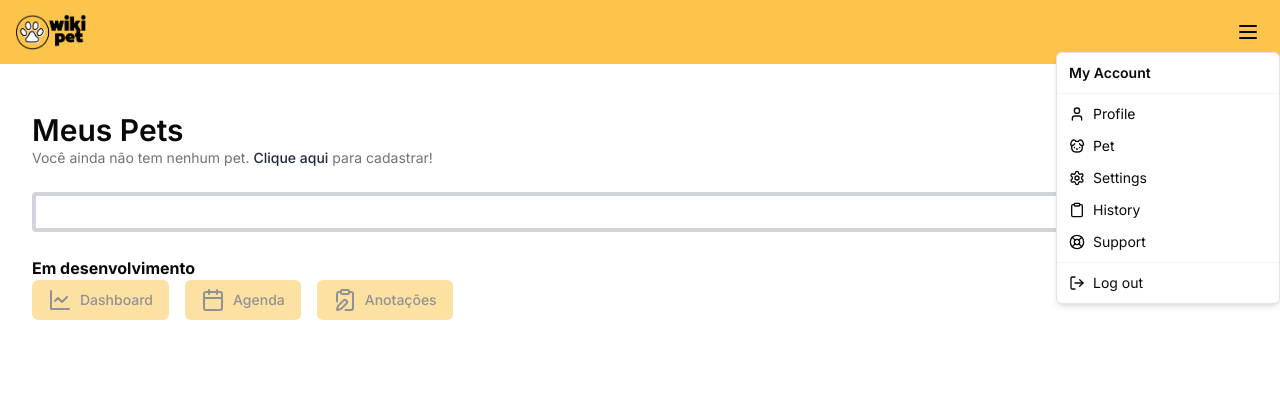
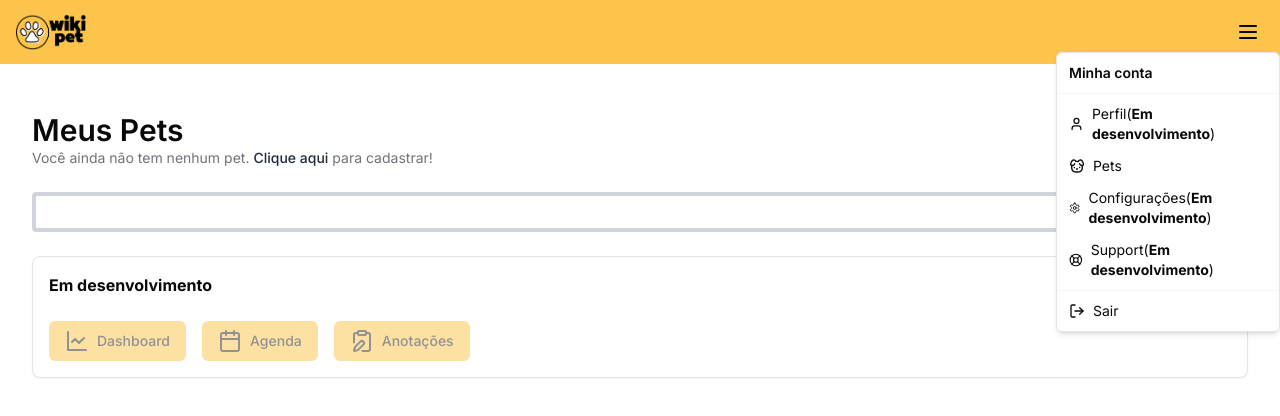
Before and after one commit to PietroKucharski/wiki-pet, a Next.js app: page /pets in a window 1280 px wide. Both pictures are taken after a click on the button 1248 px from the left and 32 px from the top of the page. Shown: the top 416 px of the page. Built offline with nearby package versions, Linux system fonts and the light colour scheme.

Commit message:
Adiciona mensagem 'Em Desenvolvimento' em funcionalidades que estão para ser desenvolvidas

```diff
--- a/src/app/pets/[id]/edit/page.tsx
+++ b/src/app/pets/[id]/edit/page.tsx
@@ -386,23 +386,6 @@ export default function EditPetPage() {
               />
               <FormField
                 control={control}
-                name='peculiarities'
-                render={({ field }) => (
-                  <FormItem>
-                    <FormLabel>Peculiaridades</FormLabel>
-                    <FormControl>
-                      <Textarea
-                        placeholder='Diga-me uma peculiaridade...'
-                        className='resize-none'
-                        {...field}
-                      />
-                    </FormControl>
-                    <FormMessage />
-                  </FormItem>
-                )}
-              />
-              <FormField
-                control={control}
                 name='microchip'
                 render={({ field }) => (
                   <FormItem>
--- a/src/app/pets/[id]/page.tsx
+++ b/src/app/pets/[id]/page.tsx
@@ -94,7 +94,6 @@ export default function Page({ params }: PageProps) {
           />
         </div>
         <div className="text-center font-bold text-xl">{pet.name}</div>
-
         <Tabs defaultValue="about" className="w-full">
           <TabsList className="w-full bg-primary">
             <TabsTrigger className={"w-full"} value="about" defaultChecked>
--- a/src/app/pets/page.tsx
+++ b/src/app/pets/page.tsx
@@ -1,3 +1,4 @@
+
 "use client"
 
 import { useRouter } from "next/navigation"
@@ -113,7 +114,7 @@ export default function Page() {
                               height={100}
                           />
                         </div>
-                    <div className="flex flex-col">
+                        <div className="flex flex-col justify-between">
                           <CardTitle className="line-clamp-2 break-words hyphens-auto">
                             {pet.name}
                           </CardTitle>
@@ -156,7 +157,9 @@ export default function Page() {
               </Pagination>
           )}
           <div className="max-w-full">
+            <Card className="p-4">
               <p className="font-bold">Em desenvolvimento</p>
+              <br/>
               <div className="flex flex-wrap gap-4">
                 <Button className="flex-1 md:flex-none" disabled>
                   <LineChart className="mr-2" />
@@ -171,6 +174,7 @@ export default function Page() {
                   Anotações
                 </Button>
               </div>
+            </Card>
           </div>
         </main>
       </>
--- a/src/components/header/button.tsx
+++ b/src/components/header/button.tsx
@@ -38,7 +38,7 @@ export function Header() {
                     </Button>
                 </DropdownMenuTrigger>
                 <DropdownMenuContent className="w-56">
-                    <DropdownMenuLabel>My Account</DropdownMenuLabel>
+                    <DropdownMenuLabel>Minha conta</DropdownMenuLabel>
                     <DropdownMenuSeparator/>
                     <DropdownMenuGroup>
                         <DropdownMenuItem
@@ -47,29 +47,29 @@ export function Header() {
                             }}
                         >
                             <User className="mr-2 h-4 w-4"/>
-                            <span>Profile</span>
+                            <span>Perfil(<b>Em desenvolvimento</b>)</span>
                         </DropdownMenuItem>
-                        <DropdownMenuItem>
+                        <DropdownMenuItem
+                            onClick={() => {
+                                router.push("/pets")
+                            }}
+                        >
                             <DogIcon className="mr-2 h-4 w-4"/>
-                            <span>Pet</span>
+                            <span>Pets</span>
                         </DropdownMenuItem>
                         <DropdownMenuItem>
                             <Settings className="mr-2 h-4 w-4"/>
-                            <span>Settings</span>
-                        </DropdownMenuItem>
-                        <DropdownMenuItem>
-                            <Clipboard className="mr-2 h-4 w-4"/>
-                            <span>History</span>
+                            <span>Configurações(<b>Em desenvolvimento</b>)</span>
                         </DropdownMenuItem>
                     </DropdownMenuGroup>
                     <DropdownMenuItem>
                         <LifeBuoy className="mr-2 h-4 w-4"/>
-                        <span>Support</span>
+                        <span>Support(<b>Em desenvolvimento</b>)</span>
                     </DropdownMenuItem>
                     <DropdownMenuSeparator/>
                     <DropdownMenuItem>
                         <LogOut className="mr-2 h-4 w-4"/>
-                        <span>Log out</span>
+                        <span>Sair</span>
                     </DropdownMenuItem>
                 </DropdownMenuContent>
             </DropdownMenu>
```
Lines whose indentation alone changed are shown as unchanged.
